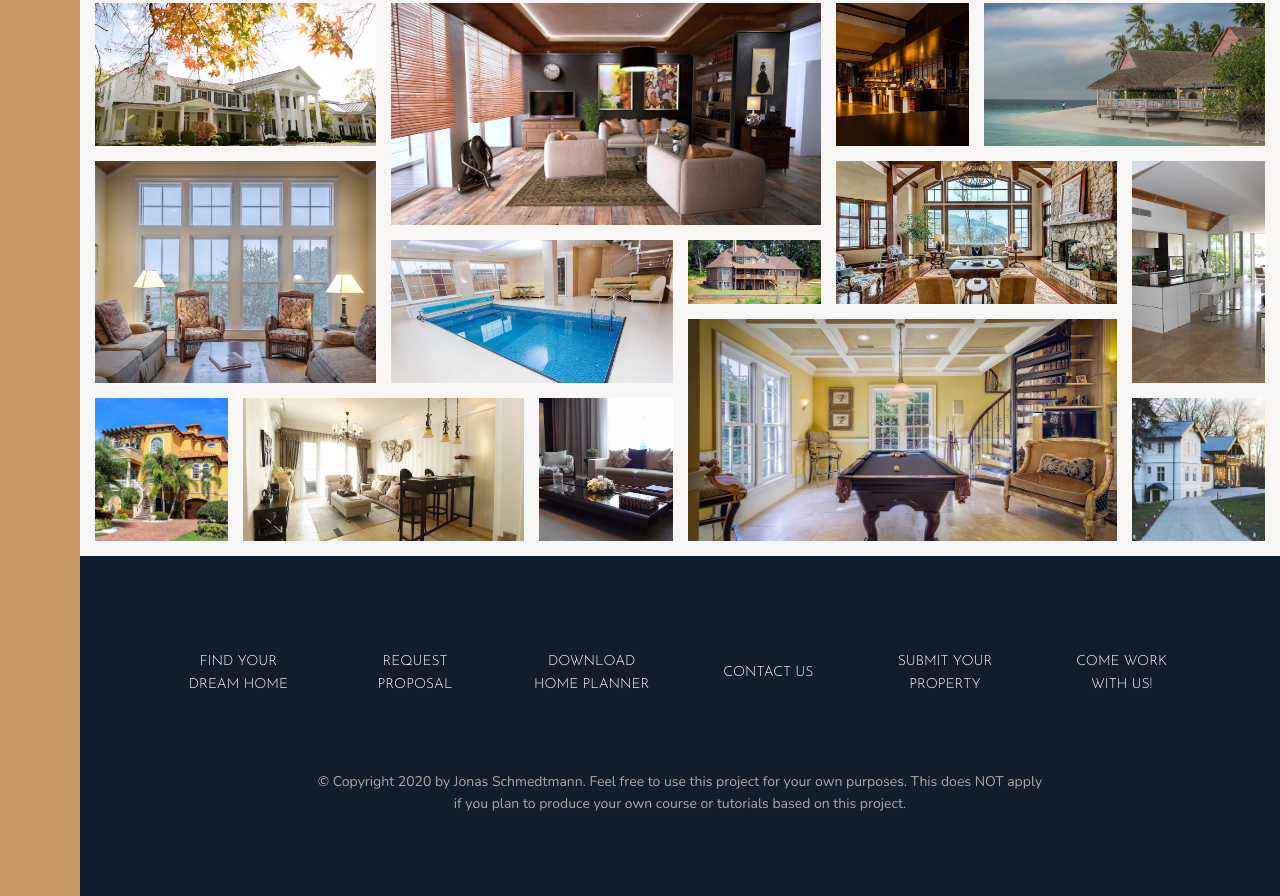
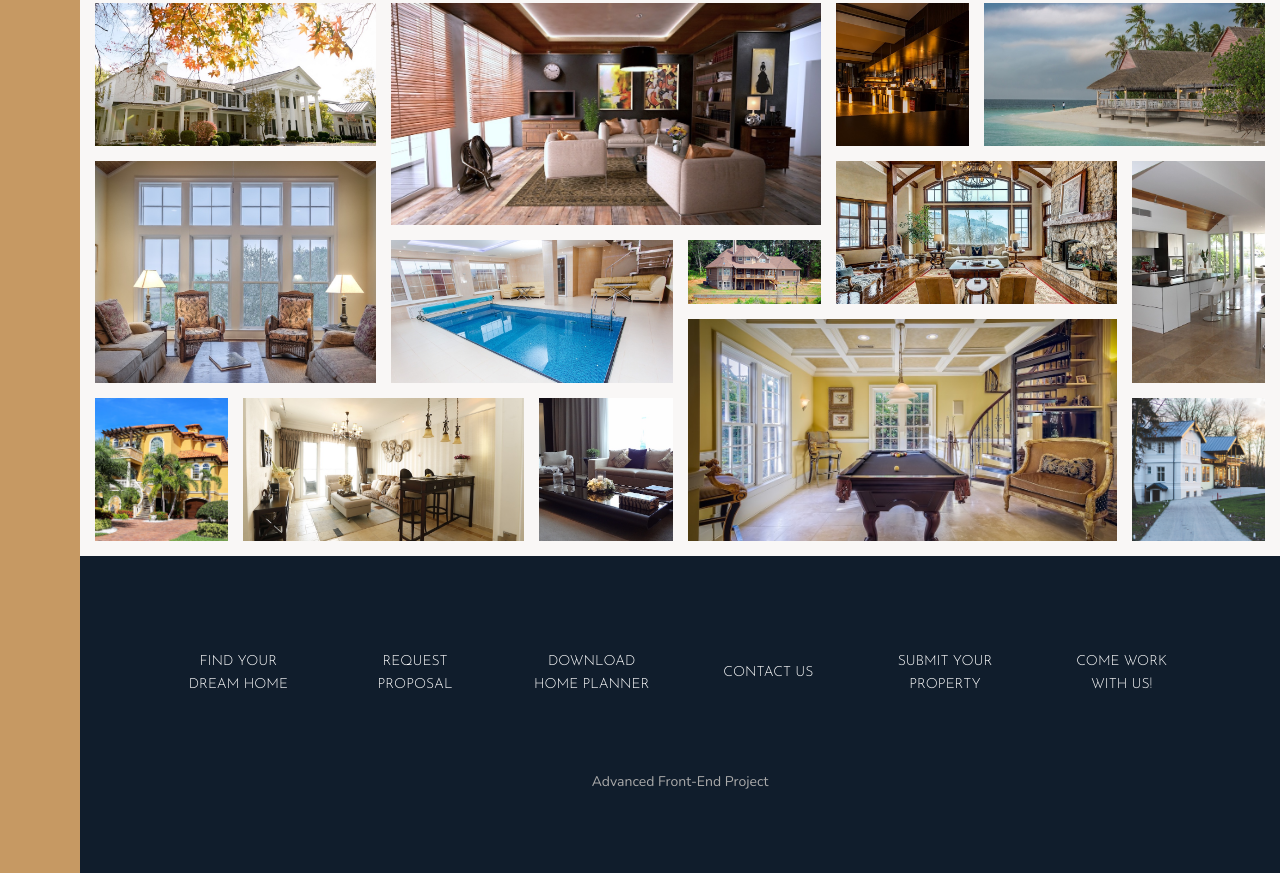
Before and after one commit to selimensar/my-nexter, a website: page dist/index.html in a window 1280 px wide. Shown: the part 3084-3980 px from the top of the page. After the commit the page ends 3957 px from the top, so only its background shows below. Drawn offline with nearby package versions, Linux system fonts and the light colour scheme.

Commit message:
Update index.html

```diff
--- a/dist/index.html
+++ b/dist/index.html
@@ -396,7 +396,7 @@
                 <li class="nav__item"><a href="#" class="nav__link">Come work with us!</a></li>
             </ul>
             <p class="copyright">
-                &copy; Copyright 2020 by Jonas Schmedtmann. Feel free to use this project for your own purposes. This does NOT apply if you plan to produce your own course or tutorials based on this project.
+                Advanced Front-End Project
             </p>
         </footer>
     </body>
```
